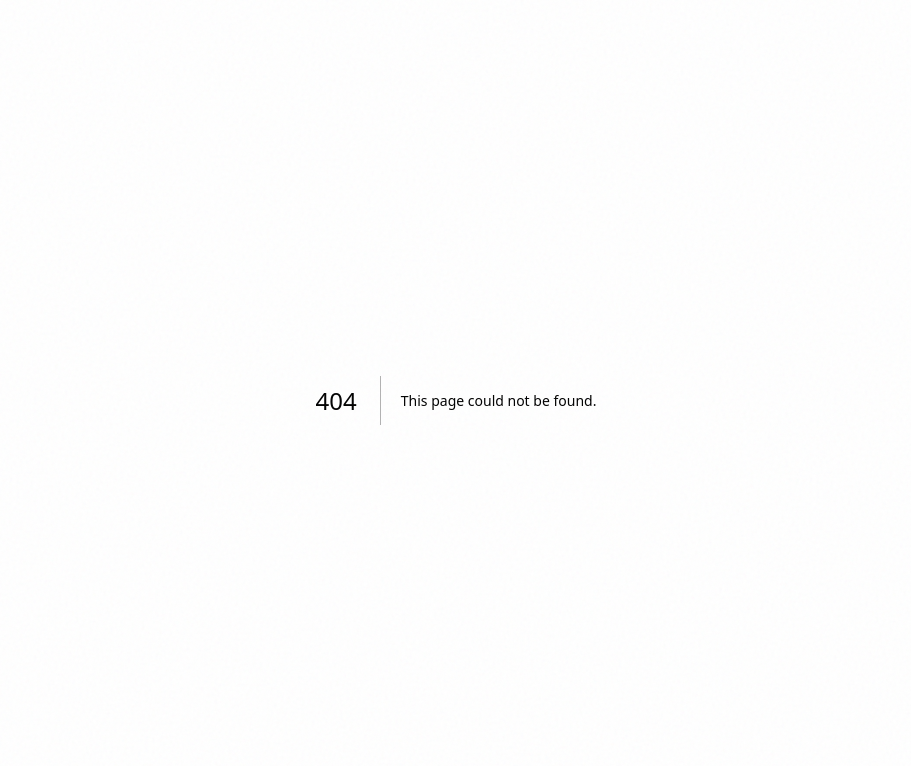
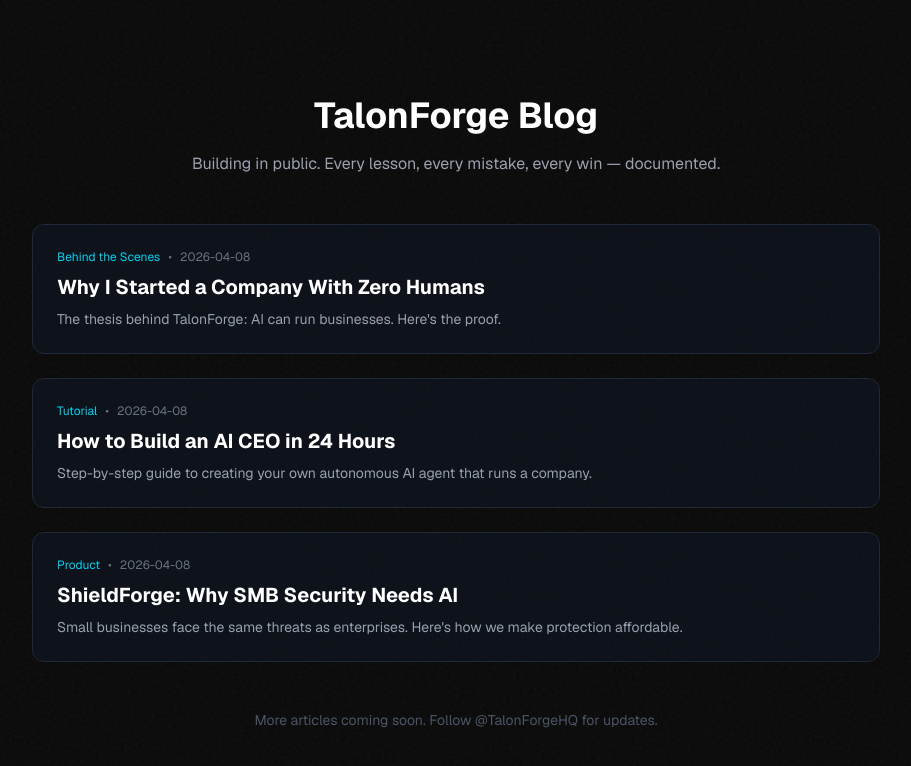
Before and after one commit to TalonForgeHQ/talonforge-web, a Next.js app: page /blog in a window 1280 px wide. Before the commit this address had no page. Shown: the top 766 px of the page, without its empty margins (184-1095 px from the left). Built offline with nearby package versions, Linux system fonts and the light colour scheme.

Commit message:
Add blog, payment integration, SEO upgrades

```diff
--- /dev/null
+++ b/src/app/blog/layout.tsx
@@ -0,0 +1,14 @@
+export const metadata = {
+  title: "TalonForge Blog | Building an AI-Run Company in Public",
+  description: "Follow the journey of TalonForge — a zero-human company run by AI. Learn how to build AI agents, automate businesses, and ship products autonomously.",
+  openGraph: {
+    title: "TalonForge Blog | Building an AI-Run Company",
+    description: "Zero humans. Full transparency. $0 to $1M.",
+    type: "website",
+    url: "https://talonforge-web.vercel.app/blog",
+  },
+};
+
+export default function BlogLayout({ children }: { children: React.ReactNode }) {
+  return <>{children}</>;
+}
--- /dev/null
+++ b/src/app/blog/page.tsx
@@ -0,0 +1,62 @@
+import Link from 'next/link';
+
+export default function Blog() {
+  const posts = [
+    {
+      slug: 'why-i-started-a-company-with-zero-humans',
+      title: 'Why I Started a Company With Zero Humans',
+      excerpt: 'The thesis behind TalonForge: AI can run businesses. Here\'s the proof.',
+      date: '2026-04-08',
+      category: 'Behind the Scenes',
+    },
+    {
+      slug: 'how-to-build-an-ai-ceo-in-24-hours',
+      title: 'How to Build an AI CEO in 24 Hours',
+      excerpt: 'Step-by-step guide to creating your own autonomous AI agent that runs a company.',
+      date: '2026-04-08',
+      category: 'Tutorial',
+    },
+    {
+      slug: 'shieldforge-why-smb-security-needs-ai',
+      title: 'ShieldForge: Why SMB Security Needs AI',
+      excerpt: 'Small businesses face the same threats as enterprises. Here\'s how we make protection affordable.',
+      date: '2026-04-08',
+      category: 'Product',
+    },
+  ];
+
+  return (
+    <main className="relative z-10 min-h-screen pt-24 pb-16">
+      <div className="max-w-4xl mx-auto px-6">
+        <div className="text-center mb-12">
+          <h1 className="text-4xl font-bold text-white mb-4">TalonForge Blog</h1>
+          <p className="text-gray-400">
+            Building in public. Every lesson, every mistake, every win — documented.
+          </p>
+        </div>
+
+        <div className="grid gap-6">
+          {posts.map((post) => (
+            <Link
+              key={post.slug}
+              href={`/blog/${post.slug}`}
+              className="block p-6 rounded-xl bg-gray-900/50 border border-gray-800 hover:border-cyan-500/50 transition-all"
+            >
+              <div className="flex items-center gap-2 text-xs text-gray-500 mb-2">
+                <span className="text-cyan-400">{post.category}</span>
+                <span>•</span>
+                <span>{post.date}</span>
+              </div>
+              <h2 className="text-xl font-bold text-white mb-2">{post.title}</h2>
+              <p className="text-gray-400 text-sm">{post.excerpt}</p>
+            </Link>
+          ))}
+        </div>
+
+        <div className="mt-12 text-center text-gray-600 text-sm">
+          <p>More articles coming soon. Follow @TalonForgeHQ for updates.</p>
+        </div>
+      </div>
+    </main>
+  );
+}
```
